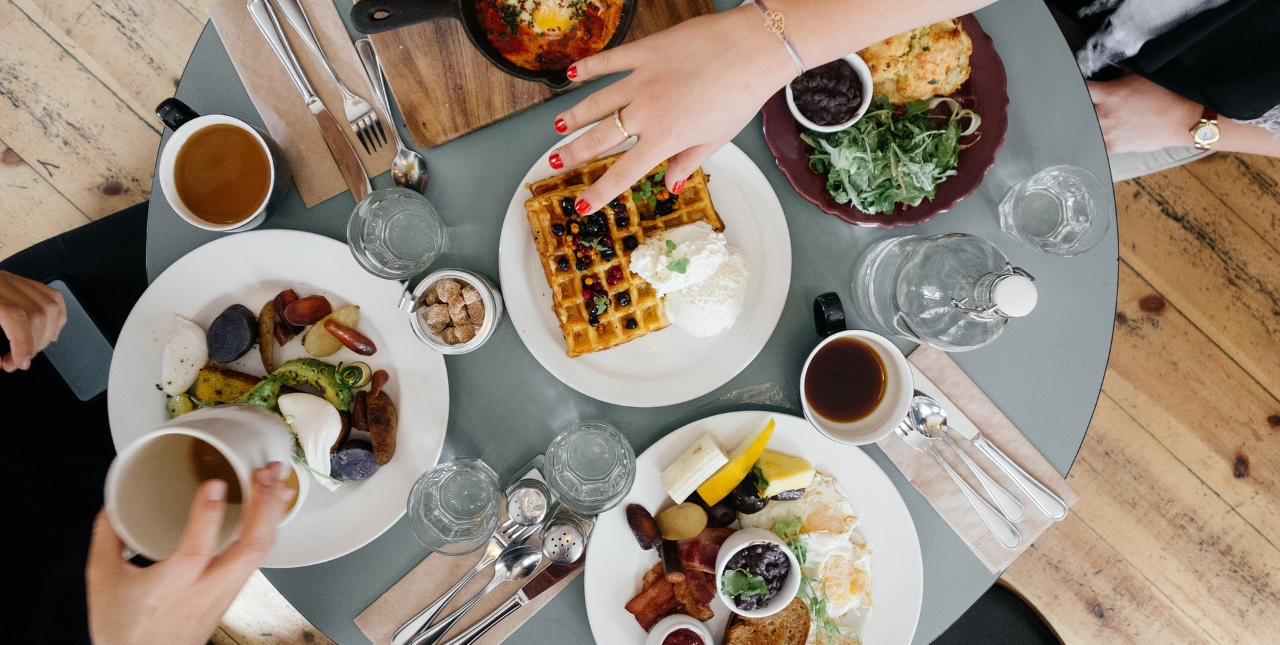
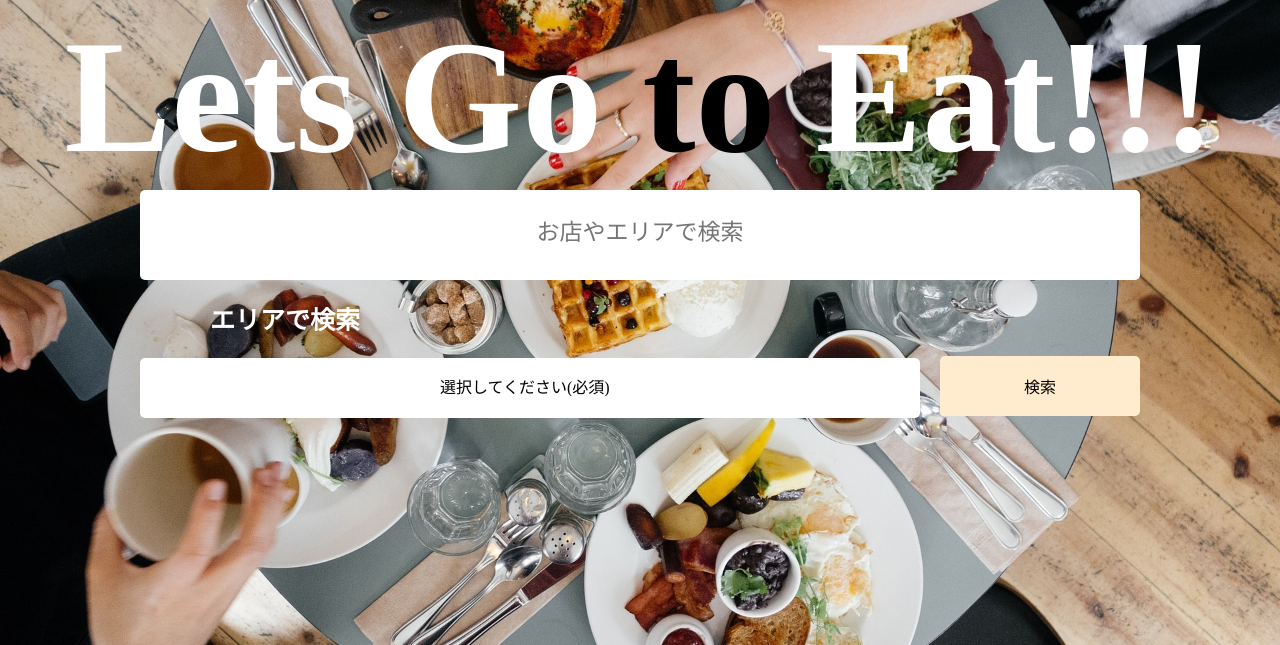
Before and after one commit to yoichi3223/portfolio-gallerys, a plain HTML site: page index.html in a window 1280 px wide. Shown: the part 155-800 px from the top of the page. Drawn offline with Linux system fonts and the light colour scheme; some packages are replaced by stand-ins of ours.

Commit message:
gurumeking modifiled

```diff
--- a/index.html
+++ b/index.html
@@ -19,7 +19,43 @@
     </ul>
   </nav>
 </header>
+<h1 class = "main-header">Lets Go <span>to</span> Eat!!!</h1>
+<div class = "main-contents">
+<form>
+<input type="text" class = "input" placeholder="お店やエリアで検索">
+<p>エリアで検索</p>
+<select class = "select" name = "tokyo23" selected = "渋谷区">
+  <option selected>選択してください(必須)</option>
+  <option>足立区</option>
+   <option>荒川区</option>
+    <option>板橋区</option>
+     <option>江戸川区</option>
+      <option>大田区</option>
+       <option>葛飾区</option>
+        <option>北区</option>
+         <option>江東区</option>
+          <option>品川区</option>
+           <option>渋谷区</option>
+            <option>新宿区</option>
+             <option>杉並区</option>
+             <option>墨田区</option>
+             <option>世田谷区</option>
+             <option>台東区</option>
+             v<option>千代田区</option>
+             <option>中央区</option>
+             <option>豊島区</option>
+             <option>中野区</option>
+             <option>練馬区</option>
+             <option>文京区</option>
+             <option>港区</option>
+             <option>目黒区</option>
+             <input type="submit" value = "検索" class = "search">
+</select>
+</form>
 
+
+
+</div>
 
 
 
--- a/style.css
+++ b/style.css
@@ -34,6 +34,56 @@ ul {
   background-color: #ffffff;
 }
 
-/* .item:nth-child(3) {
-  margin-right: ;
-} */
+
+.main-contents {
+  width: 1000px;
+  margin: 0 auto;
+}
+
+.main-header {
+  text-align: center;
+  font-size: 160px;
+  color: #ffffff;
+}
+
+.main-header span {
+  color: #000000;
+}
+
+.input {
+  width: 1000px;
+  height: 90px;
+  background-color: white;
+  border-radius: 5px;
+}
+
+.input::placeholder {
+  text-align: center;
+  font-size: 23px;
+}
+
+form p {
+  padding: 20px 70px;
+  width: 1000px;
+  font-size: 25px;
+  color: #ffffff;
+  font-weight: bold;
+}
+
+.select {
+  width: 780px;
+  height: 60px;
+  background-color: #ffffff;
+  border-radius: 5px;
+  padding-left: 30%;
+}
+
+.search {
+  width: 200px;
+  height: 60px;
+  background-color: #ffffff;
+  border-radius: 5px;
+  margin-left: 20px;
+  background-color: blanchedalmond;
+
+}
```
Also changed, not shown: 1 other file.
